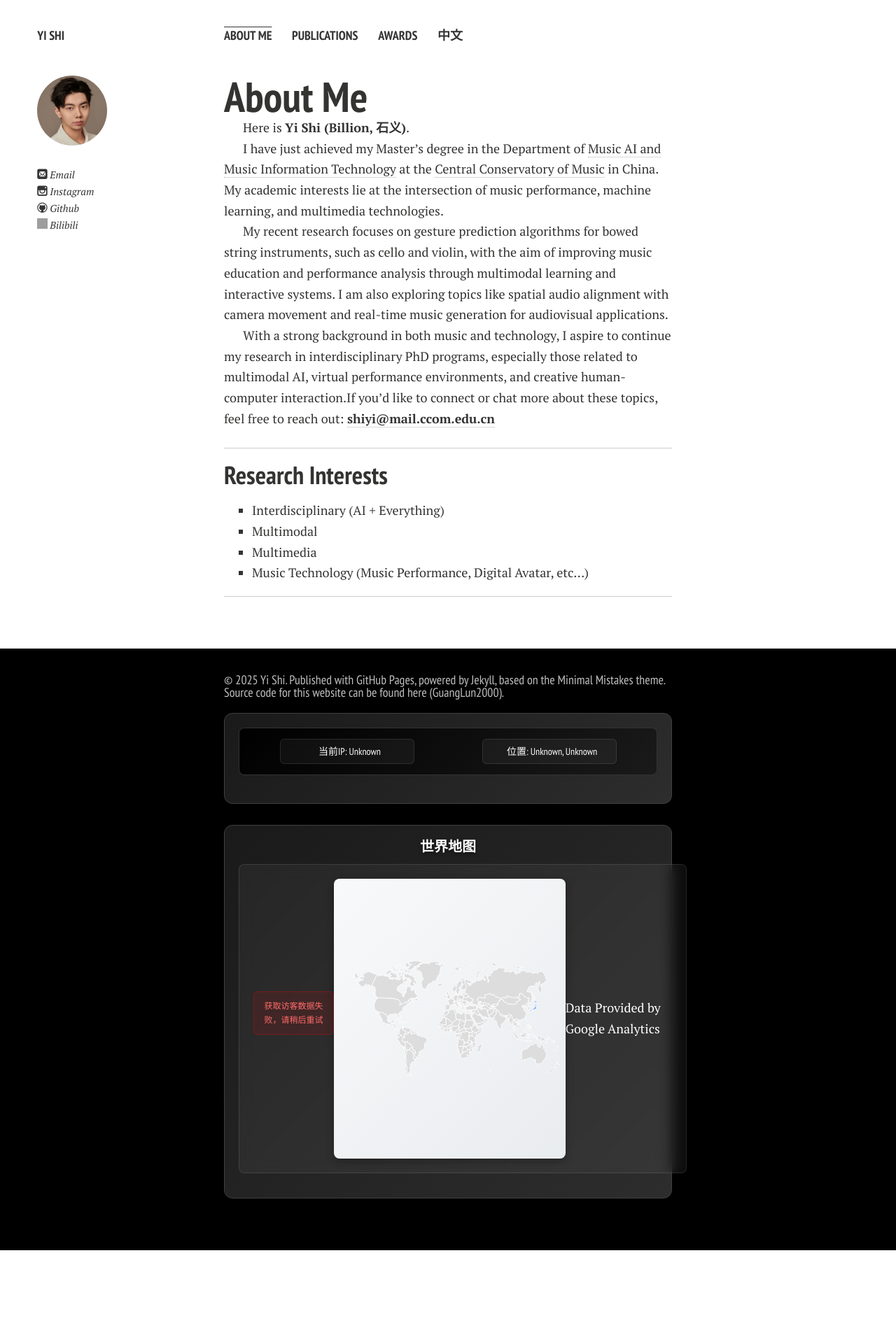
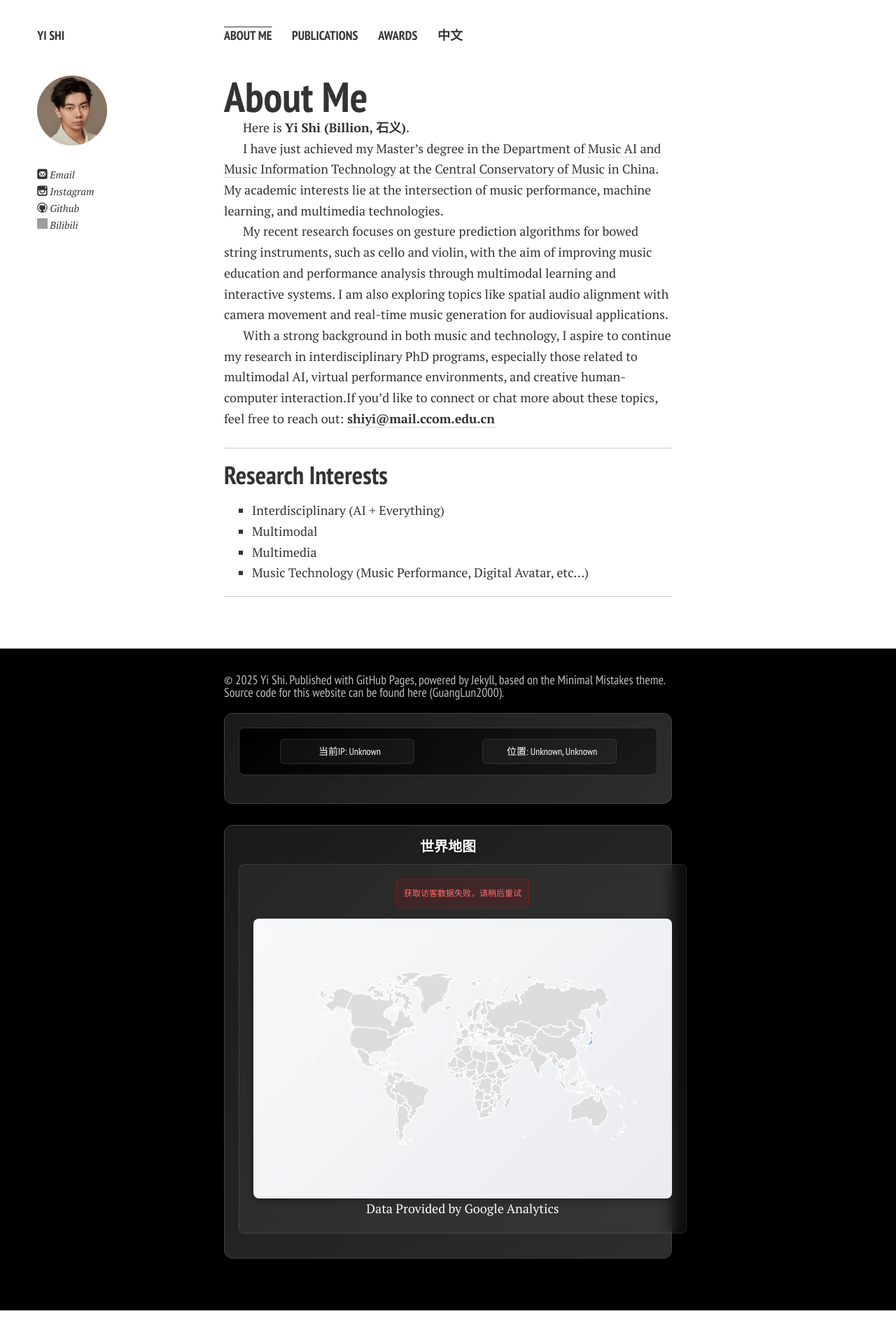
Before and after one commit to shiyi099/homepage, a Jekyll site: the page built from index.md, in a window 1280 px wide. Shown: the whole page at 70% size. Built offline with Jekyll 4.4.1, drawn with Linux system fonts in a browser that asks for light colours; nearby versions of some CDN libraries; comment, search, counter and statistics services are not loaded; a style sheet for code colours, icons or effects is not loaded; our own code applies the rules of GitHub Pages for plain Markdown files; before the commit the page ends 1805 px from its top, so only the background shows below that; grey boxes are pictures that could not be loaded.

Commit message:
Update world-map.css

```diff
--- a/assets/css/world-map.css
+++ b/assets/css/world-map.css
@@ -23,7 +23,8 @@
 
 .world-map-container {
     display: flex;
-    justify-content: center;
+    flex-direction: column;
+    justify-content: flex-start;
     align-items: center;
     margin: 15px 0;
     padding: 15px;
@@ -198,6 +199,7 @@
 @media (min-width: 1200px) {
     .world-map-container {
         padding: 20px;
+        flex-direction: column;
     }
 
     .datamap {
@@ -214,6 +216,7 @@
 @media (max-width: 1199px) and (min-width: 768px) {
     .world-map-container {
         padding: 15px;
+        flex-direction: column;
     }
 
     .datamap {
@@ -238,6 +241,7 @@
     .world-map-container {
         padding: 10px;
         margin: 10px 0;
+        flex-direction: column;
     }
 
     .datamap {
@@ -302,6 +306,7 @@
 
     .world-map-container {
         padding: 8px;
+        flex-direction: column;
     }
 
     .datamap {
@@ -332,6 +337,7 @@
 
     .world-map-container {
         padding: 8px;
+        flex-direction: column;
     }
 
     .datamap {
```
